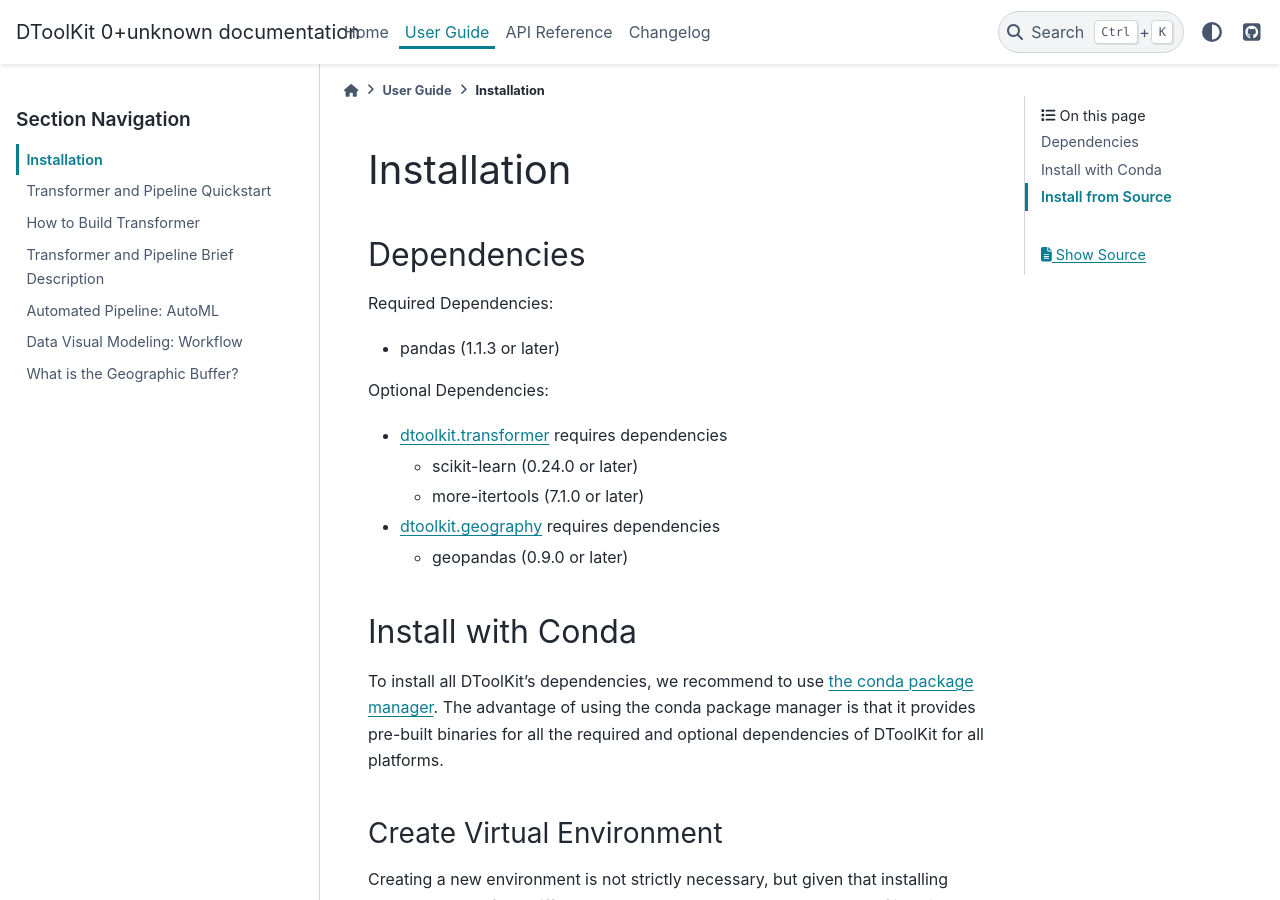
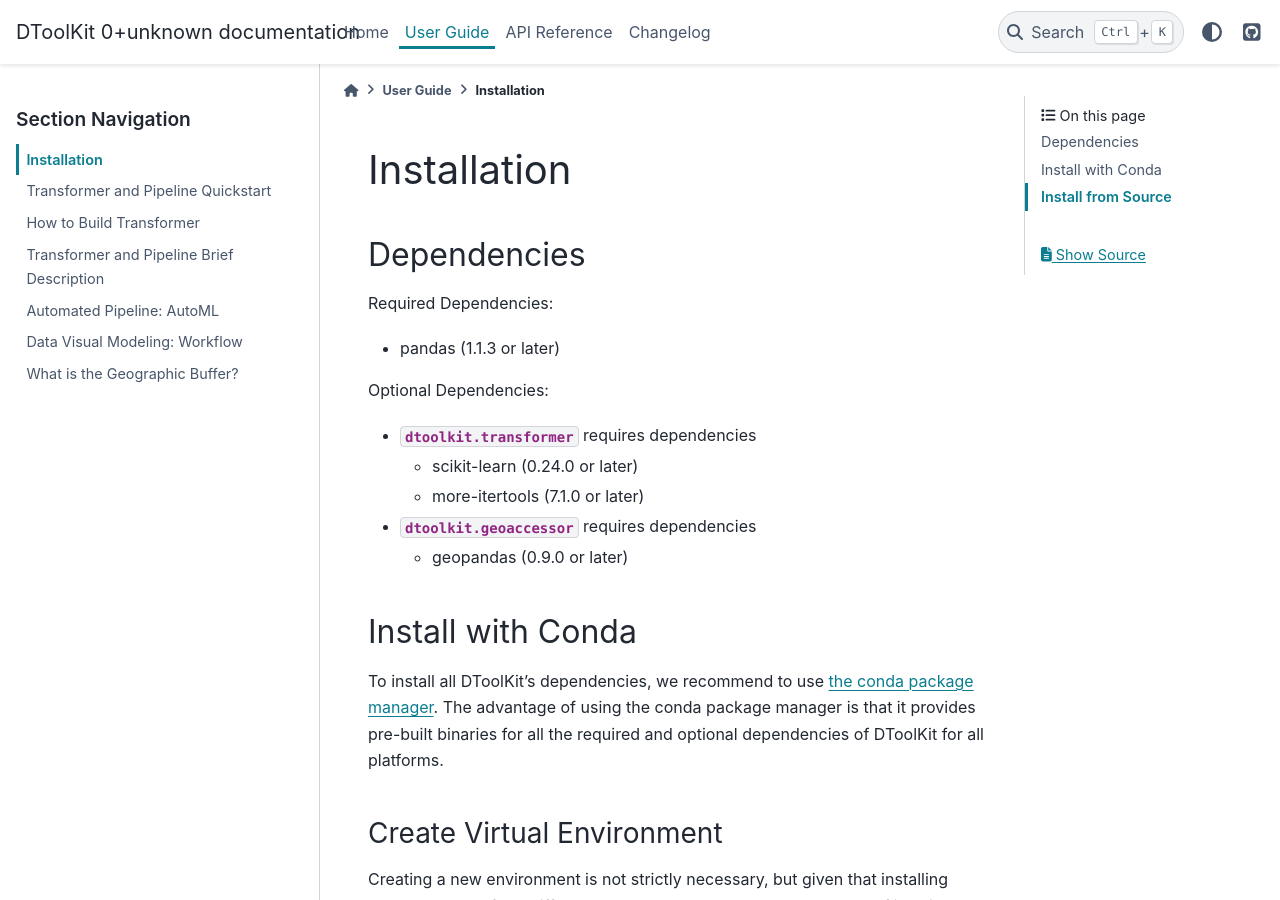
Before and after one commit to Zeroto521/my-data-toolkit, a Sphinx documentation site: the page built from doc/source/guide/installation.md, in a window 1280 px wide and 900 px high. Built offline with Sphinx 7.4.7 and the PyData theme 0.15.4, drawn with Linux system fonts in a browser that asks for light colours.

Commit message:
DOC: change package link

```diff
--- a/doc/source/guide/installation.md
+++ b/doc/source/guide/installation.md
@@ -8,12 +8,12 @@
 
 Optional Dependencies:
 
-- {ref}`dtoolkit.transformer <transformer>` requires dependencies
+- {mod}`dtoolkit.transformer` requires dependencies
 
   - scikit-learn (0.24.0 or later)
   - more-itertools (7.1.0 or later)
 
-- {ref}`dtoolkit.geography <geography>` requires dependencies
+- {mod}`dtoolkit.geoaccessor` requires dependencies
 
   - geopandas (0.9.0 or later)
 
```
Also changed, not shown: doc/source/guide/geographic_buffer.md (+1 -1 lines).
